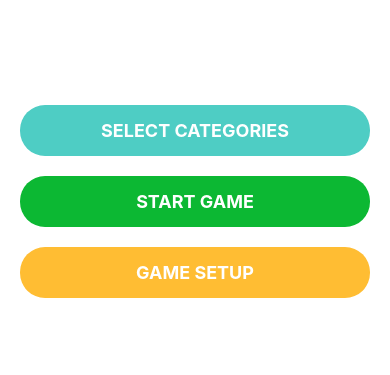
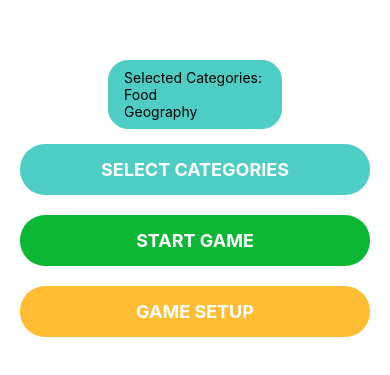
Before and after one commit to abhishek-dangol/Word_Guess_2, a React Native app: screen / in a window 390 px wide. Shown: the part 221-596 px from the top of the page. Built offline with nearby package versions, Linux system fonts and the light colour scheme.

Commit message:
Ability to select categories in modal and passed it to Home Screen

```diff
--- a/app/components/AppButton.js
+++ b/app/components/AppButton.js
@@ -3,13 +3,14 @@ import React from "react";
 
 import colors from "../config/colors";
 
-const AppButton = ({ title, onPress, color }) => {
+const AppButton = ({ title, onPress, color = colors.green, disabled = false }) => {
   return (
     <TouchableOpacity
-      style={[styles.button, { backgroundColor: colors[color] }]}
+      style={[styles.button, { backgroundColor: disabled ? colors.gray : colors[color] }, disabled && styles.disabledButton, ]}
       onPress={onPress}
+      disabled={disabled}
     >
-      <Text style={styles.text}>{title}</Text>
+      <Text style={[styles.text ]}>{title}</Text>
     </TouchableOpacity>
   );
 };
@@ -32,4 +33,7 @@ const styles = StyleSheet.create({
     textTransform: "uppercase",
     fontWeight: "bold",
   },
+  disabledButton: {
+    opactiy: 0.6,
+  }
 });
--- a/app/config/colors.js
+++ b/app/config/colors.js
@@ -5,4 +5,5 @@ export default {
   green: "#0CB833",
   black: "#000000",
   white: "#FFFFFF",
+  gray: '#808080'
 };
--- a/app/screens/CategorySelector.js
+++ b/app/screens/CategorySelector.js
@@ -1,11 +1,47 @@
 import { StyleSheet, Text, View, Modal, Pressable } from 'react-native'
-import React from 'react'
+import React, { useState, useEffect } from 'react'
+import { ScrollView } from 'react-native'
+import AppButton from '../components/AppButton';
+import colors from '../config/colors';
 
-const CategorySelector = ({ visible, onClose }) => {
+const CategorySelector = ({
+    visible,
+    onClose,
+    selectedCategoriesProp = ["Food", "Geography"],
+    onSelectCategories /* callback to pass selected categories back to parent */ }) => {
+
+ const [modalSelectedCategories, setModalSelectedCategories] = useState(selectedCategoriesProp);
+
+ const categories = [
+    "Food", "Hollywood", "Bollywood", "Geography", "Politics", "History", "Arts", "Music"
+ ]
+
+ const toggleCategory = (category) => {
+    setModalSelectedCategories((prevSelected) => {
+        if (prevSelected.includes(category)) {
+            return prevSelected.filter((item) => item != category);
+        } else {
+            return [...prevSelected, category]
+        }
+    })
+ }
+
+ useEffect(() => {
+    if (visible){
+        setModalSelectedCategories(selectedCategoriesProp.length > 0 ? selectedCategoriesProp : ["Food", "Geography"]);
+    }
+ }, [visible, selectedCategoriesProp]);
 
  const handleDone = () => {
+    if (onSelectCategories){
+        onSelectCategories(modalSelectedCategories);
+    }
     onClose();
  }
+
+ const isDoneDisabled = modalSelectedCategories.length < 2;
+
+ // console.log(modalSelectedCategories);
 
   return (
     <Modal
@@ -13,11 +49,33 @@ const CategorySelector = ({ visible, onClose }) => {
         animationType='slide'
         onRequestClose={onClose}
     >
-        <View>
-            <Text>This is the Category Selector Modal</Text>
-            <Pressable onPress={handleDone}>
-                <Text>Done</Text>
-            </Pressable>
+        <View style={styles.modalOverlay}>
+            <View style={styles.modalContainer}>
+                <Text style={styles.title}>Select At Least Two Categories: </Text>
+                <ScrollView contentContainerStyle={styles.categoriesContainer}>
+                    {categories.map((category) => (
+                        <Pressable
+                            key={category}
+                            style={[
+                                styles.categoryButton, modalSelectedCategories.includes(category) && styles.selectedCategory
+                            ]}
+                            onPress={() => toggleCategory(category)}
+                        >
+                            <Text
+                                style={[
+                                styles.categoryText, modalSelectedCategories.includes(category) && styles.selectedCategoryText
+                            ]}
+                            >{category}</Text>
+                        </Pressable>
+                    ))}
+                </ScrollView>
+                <AppButton title="Done" color={isDoneDisabled ? colors.gray : colors.green} onPress={handleDone} disabled={isDoneDisabled}/>
+                {isDoneDisabled && (
+                    <Text style={styles.warningText}>
+                        Please select at least two categories
+                    </Text>
+                )}
+            </View>
         </View>
     </Modal>
   )
@@ -25,4 +83,49 @@ const CategorySelector = ({ visible, onClose }) => {
 
 export default CategorySelector
 
-const styles = StyleSheet.create({})
+const styles = StyleSheet.create({
+    modalOverlay: {
+        flex: 1,
+        backgroundColor: "rgba(0,0,0,0.5)",
+        justifyContent: 'center',
+        alignItems: 'center',
+    },
+    modalContainer: {
+        backgroundColor: 'white',
+        width: '80%',
+        maxHeight: '80%',
+        borderRadius: 10,
+        padding: 20,
+    },
+    categoriesContainer: {
+        flexDirection: 'row',
+        flexWrap: 'wrap',
+        justifyContent: 'space-between',
+    },
+    categoryButton: {
+        borderWidth: 1,
+        borderColor: "#ccc",
+        borderRadius: 20,
+        paddingVertical: 8,
+        paddingHorizontal: 15,
+        marginVertical: 5,
+        marginHorizontal: 5,
+    },
+    selectedCategory: {
+        backgroundColor: colors.teal,
+        borderColor: colors.teal,
+      },
+      categoryText: {
+        color: "#333",
+      },
+      selectedCategoryText: {
+        color: colors.white,
+      },
+      warningText: {
+        color: colors.red,
+        textAlign: "center",
+        marginTop: 10,
+        fontSize: 14,
+      },
+
+})
--- a/app/screens/HomeScreen.js
+++ b/app/screens/HomeScreen.js
@@ -1,13 +1,15 @@
-import { StyleSheet, Text, View } from "react-native";
+import { Pressable, StyleSheet, Text, View } from "react-native";
 import React, { useState } from "react";
 import AppButton from "../components/AppButton";
 import CategorySelector from "./CategorySelector";
 import GameSetup from "./GameSetup";
+import colors from "../config/colors";
 
 const HomeScreen = () => {
 
   const [isSelectCategoriesModalVisible, setIsSelectCategoriesModalVisible] = useState(false);
   const [isGameSetupModalVisible, setIsGameSetupModalVisible] = useState(false);
+  const [selectedCategories, setSelectedCategories] = useState(["Food", "Geography"]);
 
   const handleOpenSelecteCategoriesModal = () => {
     setIsSelectCategoriesModalVisible(true);
@@ -25,14 +27,31 @@ const HomeScreen = () => {
     setIsGameSetupModalVisible(false);
   }
 
+  const handleSelectCategories = (categories) => {
+    setSelectedCategories(categories);
+
+  }
+
+  console.log("Selected categories: ", selectedCategories);
+
   return (
     <View style={styles.buttonsContainer}>
+      <View style={styles.categoriesContainer}>
+        <View style={styles.categoriesText}>
+          <Text>Selected Categories: </Text>
+          {selectedCategories.map((category) => (
+            <Text key={category}>{category}</Text>
+          ))}
+        </View>
+      </View>
       <AppButton title="Select Categories" color="teal" onPress={handleOpenSelecteCategoriesModal}/>
       <AppButton title="Start Game" color="green" />
       <AppButton title="Game Setup" color="yellow" onPress={handleOpenGameSetupModal}/>
       <CategorySelector
         visible={isSelectCategoriesModalVisible}
         onClose={handleCloseSelectCategoriesModal}
+        selectedCategoriesProp={selectedCategories}
+        onSelectCategories={handleSelectCategories}
       />
       <GameSetup
         visible={isGameSetupModalVisible}
@@ -52,4 +71,20 @@ const styles = StyleSheet.create({
     alignItems: "center",
     width: "100%",
   },
+  categoriesContainer: {
+    flexDirection: 'row',
+    flexWrap: 'wrap',
+    justifyContent: 'space-between',
+  },
+  categoriesText: {
+    borderWidth: 1,
+    borderColor: "#ccc",
+    borderRadius: 20,
+    paddingVertical: 8,
+    paddingHorizontal: 15,
+    marginVertical: 5,
+    marginHorizontal: 5,
+    backgroundColor: colors.teal,
+    borderColor: colors.teal,
+  }
 });
```
